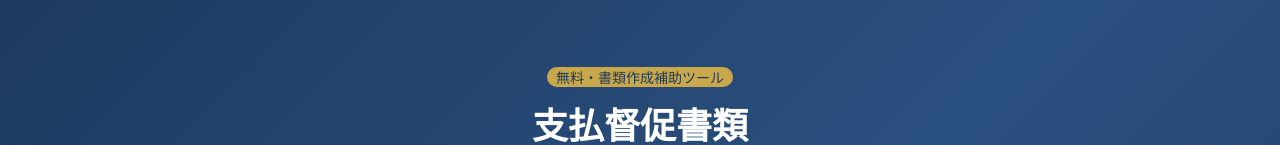
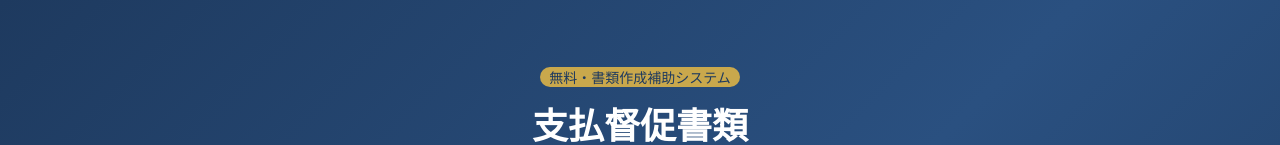
Before and after one commit to zekk1105/payment-order-system, a Next.js app: page / in a window 1280 px wide. Shown: the top 145 px of the page. Built offline with nearby package versions, Linux system fonts and the light colour scheme.

Commit message:
トップページ文言修正

```diff
--- a/app/page.tsx
+++ b/app/page.tsx
@@ -10,7 +10,7 @@ export default function HomePage() {
       <div className="max-w-4xl mx-auto px-4 py-16">
         <div className="text-center mb-12">
           <Badge className="mb-4 text-sm" style={{ background: '#c9a84c', color: '#1e3a5f' }}>
-            無料・書類作成補助ツール
+            無料・書類作成補助システム
           </Badge>
           <h1 className="text-4xl font-bold text-white mb-4">
             支払督促書類
```
